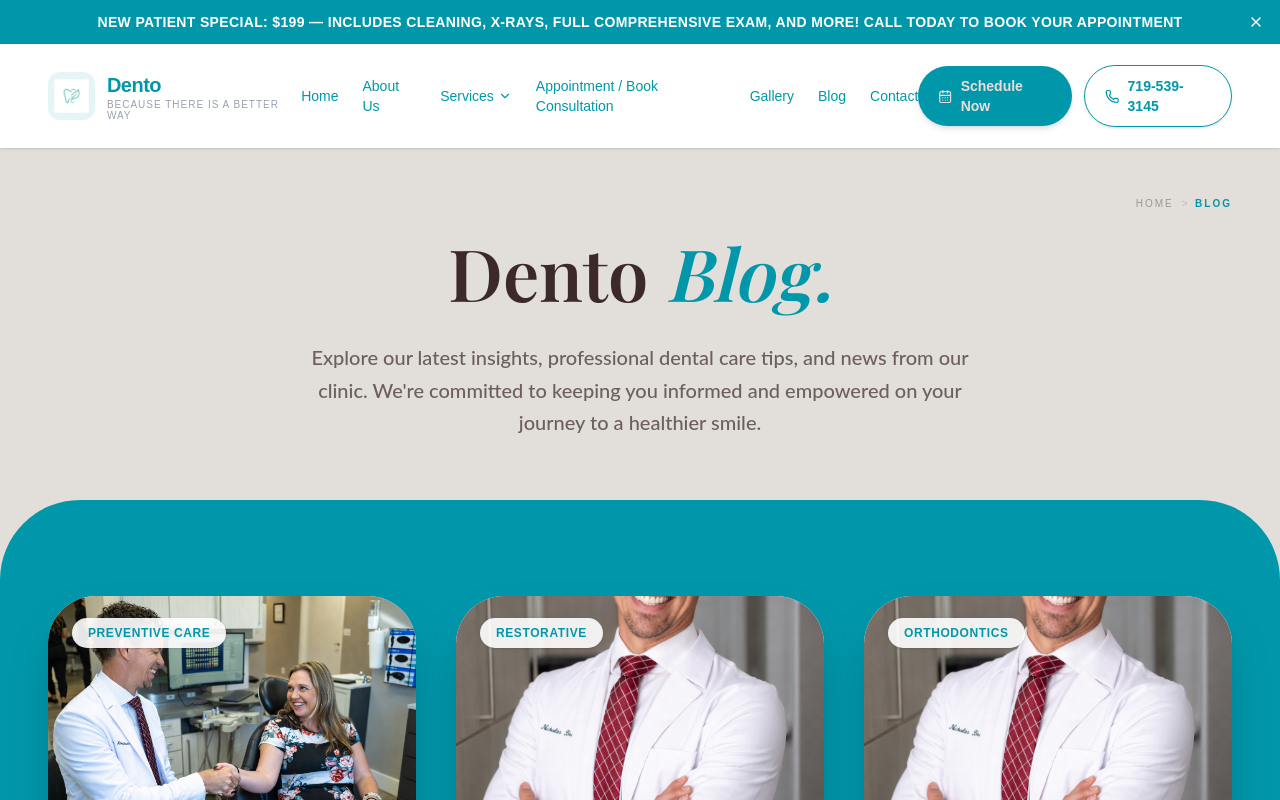
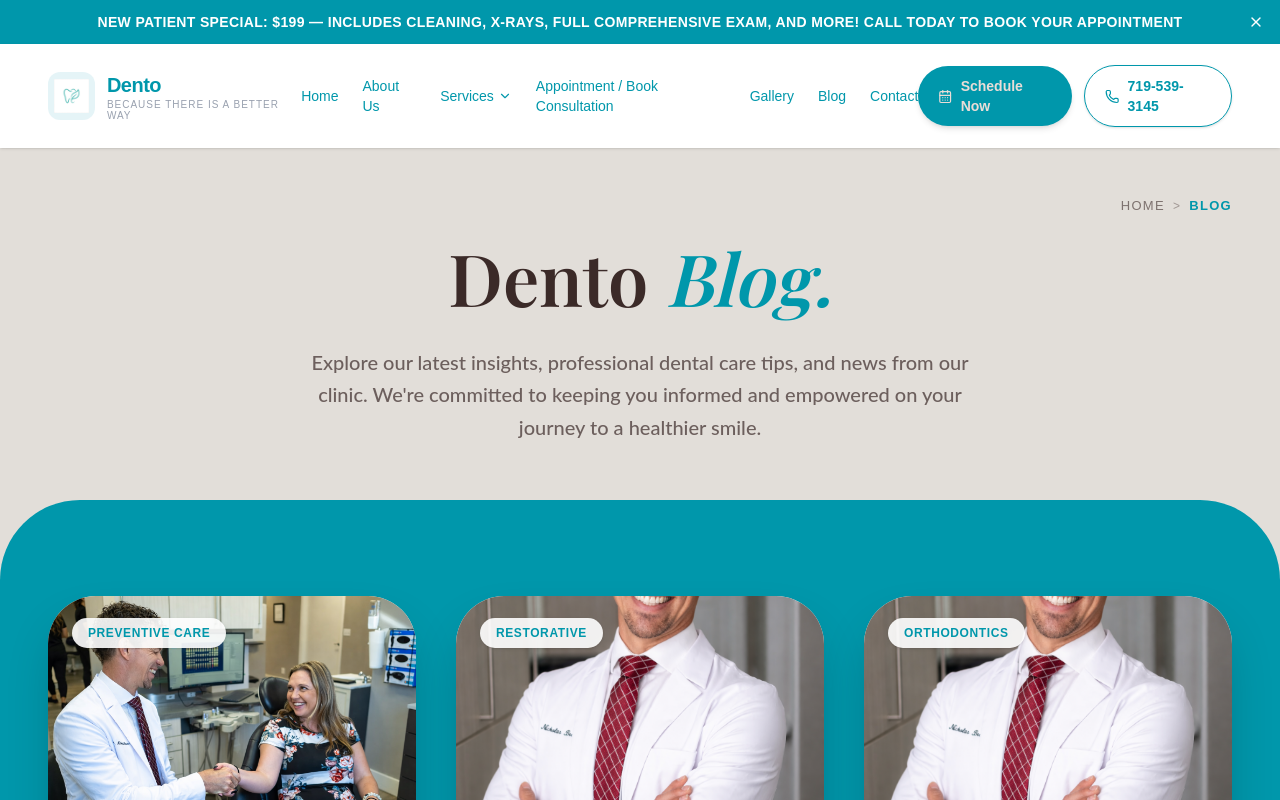
Before and after one commit to Ravalkrushn/Dentist, a Next.js app in the folder frontend/: page /blog in a window 1280 px wide. Shown: the top 800 px of the page. Built offline with nearby package versions, Linux system fonts and the light colour scheme.

Commit message:
fix error

```diff
--- a/frontend/package.json
+++ b/frontend/package.json
@@ -11,6 +11,7 @@
   "dependencies": {
     "@gsap/react": "^2.1.2",
     "gsap": "^3.14.2",
+    "lenis": "^1.3.19",
     "lucide-react": "^0.576.0",
     "next": "^16.1.6",
     "react": "^19.0.0",
--- a/frontend/src/app/services/[id]/page.tsx
+++ b/frontend/src/app/services/[id]/page.tsx
@@ -43,6 +43,7 @@ export default async function ServiceDetail({ params }: { params: Promise<{ id:
                 <Treatment_Description
                     title={service.title}
                     description={service.description}
+                    image={service.heroImage}
                 />
                 <Symptoms symptoms={service.symptoms} />
                 <Procedure_Steps steps={service.steps} />
--- a/frontend/src/components/HomePage/LandingPage.tsx
+++ b/frontend/src/components/HomePage/LandingPage.tsx
@@ -23,7 +23,7 @@ const LandingPage = () => {
         trigger: containerRef.current,
         start: "top top",
         end: "+=350%",
-        scrub: 0.2,
+        scrub: 1,
         pin: true,
         anticipatePin: 1,
       },
@@ -66,7 +66,7 @@ const LandingPage = () => {
       {/* Rotated video card */}
       <div
         ref={videoRef}
-        className="absolute top-[45%] left-1/2 z-[2] -rotate-6 overflow-hidden will-change-transform rounded-[30px] w-[80vw] h-[44vw] sm:rounded-[40px] sm:w-[68vw] sm:h-[38vw] md:rounded-[50px] md:w-[35rem] md:h-[28rem] lg:w-[35rem] lg:h-[28rem]"
+        className="absolute top-[45%] left-1/2 z-[2] -rotate-6 overflow-hidden will-change-transform rounded-[30px] w-[70vw] h-[38vw] sm:rounded-[40px] sm:w-[60vw] sm:h-[33vw] md:rounded-[50px] md:w-[30rem] md:h-[24rem] lg:w-[30rem] lg:h-[24rem]"
       >
         {/* Static Image on Mobile (no lag) */}
         <img
--- a/frontend/src/components/ServicesPage/Treatment_Description.tsx
+++ b/frontend/src/components/ServicesPage/Treatment_Description.tsx
@@ -47,12 +47,6 @@ export default function Treatment_Description({
 
     return (
         <section ref={sectionRef} className="w-full bg-[#0097ab] py-24 rounded-t-[5rem] -mt-12 z-10 relative overflow-hidden">
-            <div className="max-w-[1400px] mx-auto px-6 lg:px-12 mb-16 text-center">
-                <h2 className="text-white text-4xl lg:text-5xl font-serif mt-2 inline-block border-b-4 border-[#eaddd7] pb-2">
-                    What is {title}?
-                </h2>
-            </div>
-
             <div className="max-w-[1400px] mx-auto px-6 lg:px-12 flex flex-col lg:flex-row gap-14 items-center">
                 {/* Image */}
                 <div className="td-image w-full lg:w-[420px] flex-shrink-0">
@@ -76,6 +70,9 @@ export default function Treatment_Description({
 
                 {/* Text */}
                 <div className="td-text flex-1 text-white/90">
+                    <h2 className="text-white text-4xl lg:text-5xl font-serif mb-8 inline-block border-b-4 border-[#eaddd7] pb-2">
+                        What is {title}?
+                    </h2>
                     <p className="text-lg md:text-xl leading-relaxed mb-8 font-[Lato]">{description}</p>
                     <div className="flex items-center gap-6">
                         <div className="w-16 h-1 bg-white rounded-full opacity-30" />
--- a/frontend/src/components/ui/Breadcrumbs.tsx
+++ b/frontend/src/components/ui/Breadcrumbs.tsx
@@ -16,23 +16,23 @@ interface BreadcrumbsProps {
 
 export default function Breadcrumbs({ items, light = false }: BreadcrumbsProps) {
     return (
-        <nav className={`flex items-center justify-end gap-2 font-mono text-[10px] uppercase tracking-[0.2em] relative z-20`}>
+        <nav className={`flex items-center justify-end gap-2 font-mono text-[13px] uppercase tracking-[0.1em] relative z-20`}>
             {items.map((item, index) => (
                 <div key={index} className="flex items-center gap-2">
                     {item.active ? (
-                        <span className={`${light ? "text-white" : "text-[#0097ab]"} font-bold`}>
+                        <span className={`${light ? "text-white" : "text-[#0097ab]"} font-bold transition-all duration-300`}>
                             {item.label}
                         </span>
                     ) : (
                         <Link
                             href={item.href}
-                            className={`${light ? "text-white/60 hover:text-white" : "text-[#3b2a28]/40 hover:text-[#0097ab]"} transition-all duration-300`}
+                            className={`${light ? "text-white/60 hover:text-white" : "text-[#3b2a28]/60 hover:text-[#0097ab]"} transition-all duration-300 transition-colors`}
                         >
                             {item.label}
                         </Link>
                     )}
                     {index < items.length - 1 && (
-                        <span className={`${light ? "text-white/20" : "text-[#3b2a28]/20"} text-[10px] mt-[-1px] font-normal tracking-tighter`}>
+                        <span className={`${light ? "text-white/40" : "text-[#3b2a28]/40"} text-[12px] font-normal`}>
                              {">"}
                         </span>
                     )}
```
Also changed, not shown: 1 other file (tests, documents, lock files or other folders).
